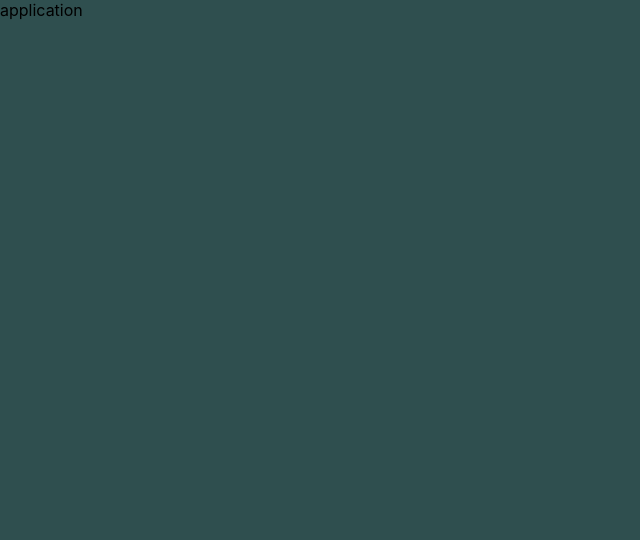
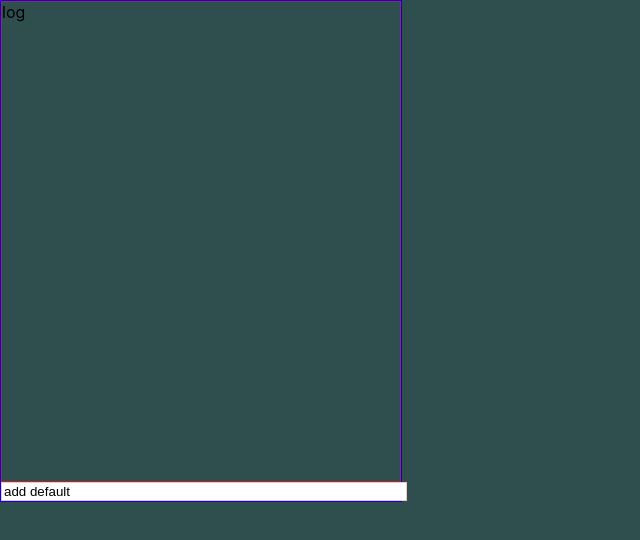
Before and after one commit to ris0tt0/SimpleReactChatClient, a React (Create React App) app: page / in a window 1280 px wide. Shown: the top 540 px of the page, without its empty margins (0-640 px from the left). Built offline with nearby package versions, Linux system fonts and the light colour scheme.

Commit message:
feat: stubbed out the chat component

```diff
--- a/src/App.js
+++ b/src/App.js
@@ -1,10 +1,16 @@
 import React from 'react';
 import './App.css';
+import JayChat from './components/jaychat';
+
+const JayChatContainer = () => {
+
+  return <JayChat />
+}
 
 function App() {
   return (
     <div className="App">
-      application
+      <JayChatContainer />
     </div>
   );
 }
--- /dev/null
+++ b/src/components/jaychat.css
@@ -0,0 +1,18 @@
+.jaychat-container{
+	border:  1px solid blue;
+	width:400px;
+	height:500px;
+	display: flex;
+	flex-direction: column;
+}
+
+.jaychat-log{
+	border: 1px solid brown;
+	height:300px;
+	flex :1;
+}
+
+.jaychat-container input{
+	border: 1px solid pink;
+	width:100%;
+}
--- /dev/null
+++ b/src/components/jaychat.js
@@ -0,0 +1,21 @@
+import React, { useState } from 'react';
+import PropTypes from 'prop-types';
+import './jaychat.css';
+
+function JayChat(props) {
+
+	const [line,setLine] = useState('add default');
+
+	return (
+		<div className='jaychat-container'>
+			<div className='jaychat-log'> log</div>
+			<input type='text' value={line} onChange={e=>setLine(e.target.value)} />
+		</div>
+	)
+}
+
+JayChat.propTypes = {
+
+}
+
+export default JayChat
```
